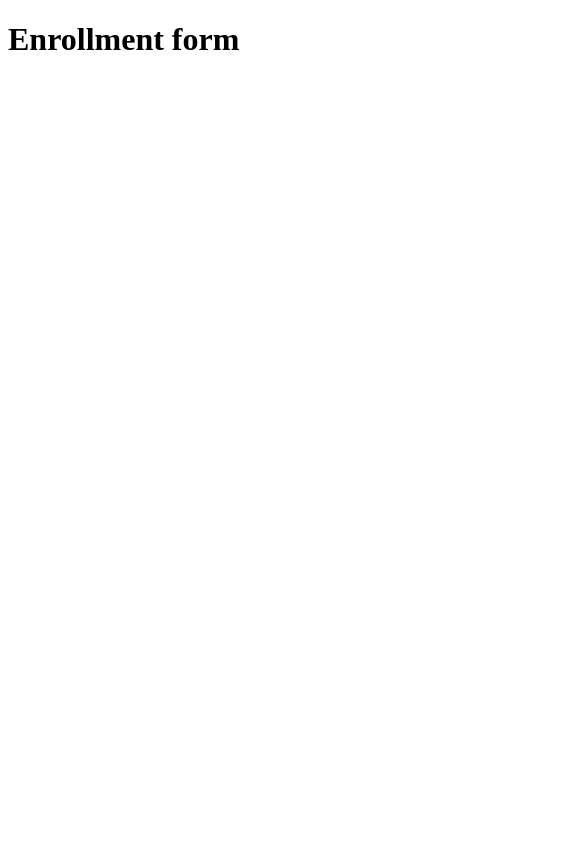
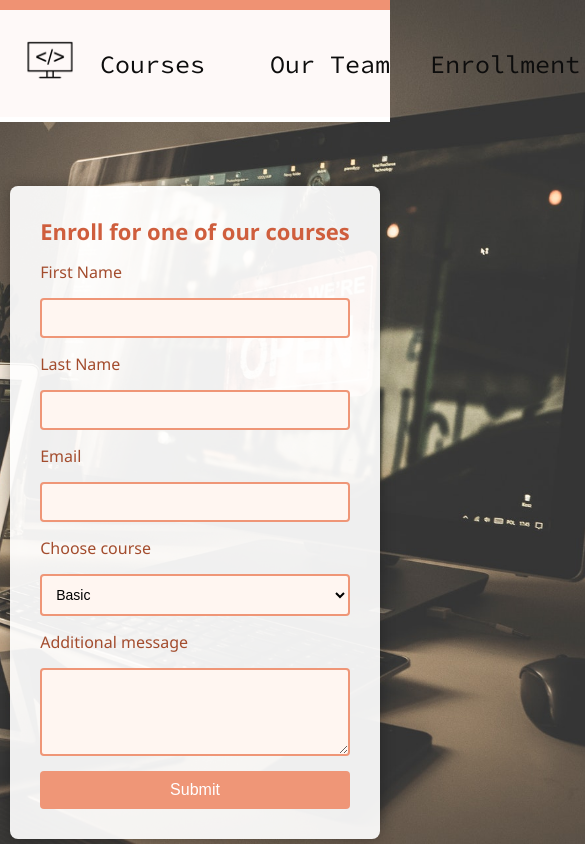
Before and after one commit to Dejan1999/CSS-Practice, a plain HTML site: page project/enrollment/index.html in a window 390 px wide. Shown: the whole page, 585 px wide, since content can reach past the window. Drawn offline with Linux system fonts and the light colour scheme.

Commit message:
Add responsive enrollment form with Flexbox and styled inputs

```diff
--- /dev/null
+++ b/project/enrollment/enrollment.css
@@ -0,0 +1,79 @@
+@import url(../style.css);
+
+* {
+  margin: 0;
+  padding: 0;
+  box-sizing: border-box;
+}
+
+body {
+  font-family: 'Segoe UI', Tahoma, Geneva, Verdana, sans-serif;
+  background: url(../assets/enrollment-image.jpg);
+  background-size: cover;
+  background-repeat: no-repeat;
+  background-position: center;
+  height: 100vh;
+  color: #fbd1b7;
+
+  display: flex;
+  justify-content: center;
+  align-items: center;
+  flex-direction: column;
+}
+
+
+.main-header {
+  position: absolute;
+  top: 0;
+  width: 100%;
+}
+
+
+.enrollment-form {
+  display: flex;
+  flex-direction: column;
+  gap: 15px;
+  background-color: rgba(255, 255, 255, 0.92);
+  padding: 30px;
+  max-width: 400px;
+  border-radius: 8px;
+  box-shadow: 0 0 15px rgba(0, 0, 0, 0.3);
+  margin-top: 180px;
+}
+
+.enrollment-form h1 {
+  font-size: 22px;
+  color: #cf5e3d;
+  text-align: center;
+}
+
+.enrollment-form label {
+  color: #a34c2d;
+}
+
+.enrollment-form input,
+.enrollment-form select,
+.enrollment-form textarea {
+  width: 100%;
+  padding: 10px;
+  border: 2px solid #ef9677;
+  border-radius: 4px;
+  font-size: 14px;
+  background-color: #fff6f1;
+}
+
+.enrollment-form button {
+  background-color: #ef9677;
+  color: white;
+  border: none;
+  padding: 10px;
+  width: 100%;
+  font-size: 16px;
+  border-radius: 4px;
+  cursor: pointer;
+  transition: background-color 0.3s ease;
+}
+
+.enrollment-form button:hover {
+  background-color: #cf5e3d;
+}
--- a/project/enrollment/index.html
+++ b/project/enrollment/index.html
@@ -3,9 +3,65 @@
 <head>
     <meta charset="UTF-8">
     <meta name="viewport" content="width=device-width, initial-scale=1.0">
+    <link rel="stylesheet" href="./enrollment.css">
     <title>Enrollment</title>
 </head>
 <body>
-    <h1>Enrollment form</h1>
+    <!-- ! Header Section -->
+    <header class="main-header">
+        <div class="main-header__logo">
+            <a href="index.html">
+              <img src="../assets/logo.png" alt="logo_image">
+            </a>
+        </div>
+        <nav class="main-nav">
+            <ul class="main-nav__items">
+                <li class="main-nav__item li-first">
+                    <a href="./courses/index.html">
+                        Courses
+                    </a>
+                </li>
+                <li class="main-nav__item">
+                    <a href="./team/index.html">
+                        Our Team
+                    </a>
+                </li>
+                <li class="main-nav__item">
+                    <a href="./enrollment/index.html">
+                        Enrollment
+                    </a>
+                </li>
+            </ul>
+        </nav>
+     </header>
+
+     <!-- ! Main Section -->
+      <main>
+        <form class="enrollment-form">
+            <h1>Enroll for one of our courses</h1>
+
+            <label for="first-name">First Name</label>
+            <input type="text" id="first-name" name="first-name" required>
+
+            <label for="last-name">Last Name</label>
+            <input type="text" id="last-name" name="last-name" required>
+
+            <label for="email">Email</label>
+            <input type="email" id="email" name="email" required>
+
+            <label for="course">Choose course</label>
+            <select name="course" id="course">
+                <option value="basic">Basic</option>
+                <option value="intermediate">Intermediate</option>
+                <option value="advanced">Advanced</option>
+            </select>
+
+            <label for="message">Additional message</label>
+            <textarea name="message" id="message" rows="4"></textarea>
+
+            <button type="submit">Submit</button>
+        </form>
+      </main>
+
 </body>
 </html>
```
Also changed, not shown: 1 other file.
